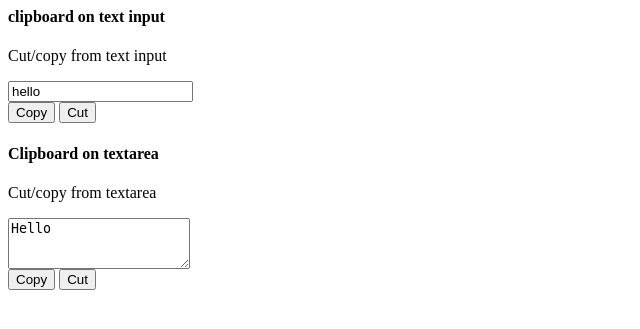
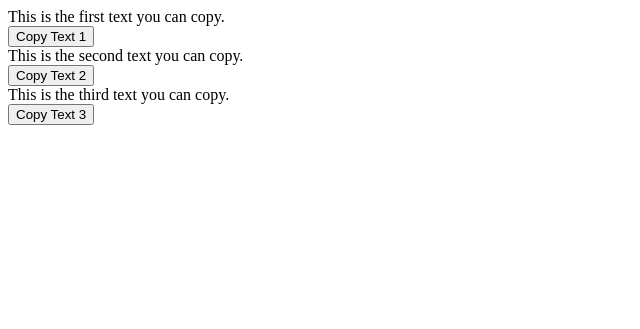
Before and after one commit to rakeshdongre9/copyclipboard, a PHP site: page / in a window 1280 px wide. Shown: the top 329 px of the page, without its empty margins (0-640 px from the left). Run offline with PHP 8.4, Linux system fonts and the light colour scheme.

Commit message:
Update index.php

```diff
--- a/index.php
+++ b/index.php
@@ -1,28 +1,41 @@
-             <div class="col-12 grid-margin">
-                <div class="card">
-                  <div class="row">
-                    <div class="col-md-6">
-                      <div class="card-body">
-                        <h4 class="card-title">clipboard on text input</h4>
-                        <p class="card-description">Cut/copy from text input</p>
-                        <input type="text" id="clipboardExample1" class="form-control" value="hello">
-                        <div class="mt-3">
-                          <button type="button" class="btn btn-info btn-clipboard" data-clipboard-action="copy" data-clipboard-target="#clipboardExample1">Copy</button>
-                          <button type="button" class="btn btn-success btn-clipboard" data-clipboard-action="cut" data-clipboard-target="#clipboardExample1">Cut</button>
-                        </div>
-                      </div>
-                    </div>
-                    <div class="col-md-6">
-                      <div class="card-body">
-                        <h4 class="card-title">Clipboard on textarea</h4>
-                        <p class="card-description">Cut/copy from textarea</p>
-                        <textarea id="clipboardExample2" class="form-control" rows="3">Hello</textarea>
-                        <div class="mt-3">
-                          <button type="button" class="btn btn-info btn-clipboard" data-clipboard-action="copy" data-clipboard-target="#clipboardExample2">Copy</button>
-                          <button type="button" class="btn btn-success btn-clipboard" data-clipboard-action="cut" data-clipboard-target="#clipboardExample2">Cut</button>
-                        </div>
-                      </div>
-                    </div>
-                  </div>
-                </div>
-              </div>
+<!DOCTYPE html>
+<html lang="en">
+<head>
+    <meta charset="UTF-8">
+    <meta name="viewport" content="width=device-width, initial-scale=1.0">
+    <title>Copy to Clipboard Example</title>
+    <script src="https://cdn.jsdelivr.net/npm/clipboard@2.0.8/dist/clipboard.min.js"></script>
+</head>
+<body>
+    <div class="copy-content">This is the first text you can copy.</div>
+    <button class="copy-button" data-target=".copy-content:nth-of-type(1)">Copy Text 1</button>
+
+    <div class="copy-content">This is the second text you can copy.</div>
+    <button class="copy-button" data-target=".copy-content:nth-of-type(2)">Copy Text 2</button>
+
+    <div class="copy-content">This is the third text you can copy.</div>
+    <button class="copy-button" data-target=".copy-content:nth-of-type(3)">Copy Text 3</button>
+
+    <script>
+        document.addEventListener('DOMContentLoaded', function() {
+            const clipboard = new ClipboardJS('.copy-button', {
+                target: function(trigger) {
+                    // Get the selector from the data-target attribute
+                    const targetSelector = trigger.getAttribute('data-target');
+                    return document.querySelector(targetSelector);
+                }
+            });
+
+            clipboard.on('success', function(e) {
+                alert('Copied "' + e.text + '" to clipboard!');
+                e.clearSelection();
+            });
+
+            clipboard.on('error', function(e) {
+                console.error('Action:', e.action);
+                console.error('Trigger:', e.trigger);
+            });
+        });
+    </script>
+</body>
+</html>
```
